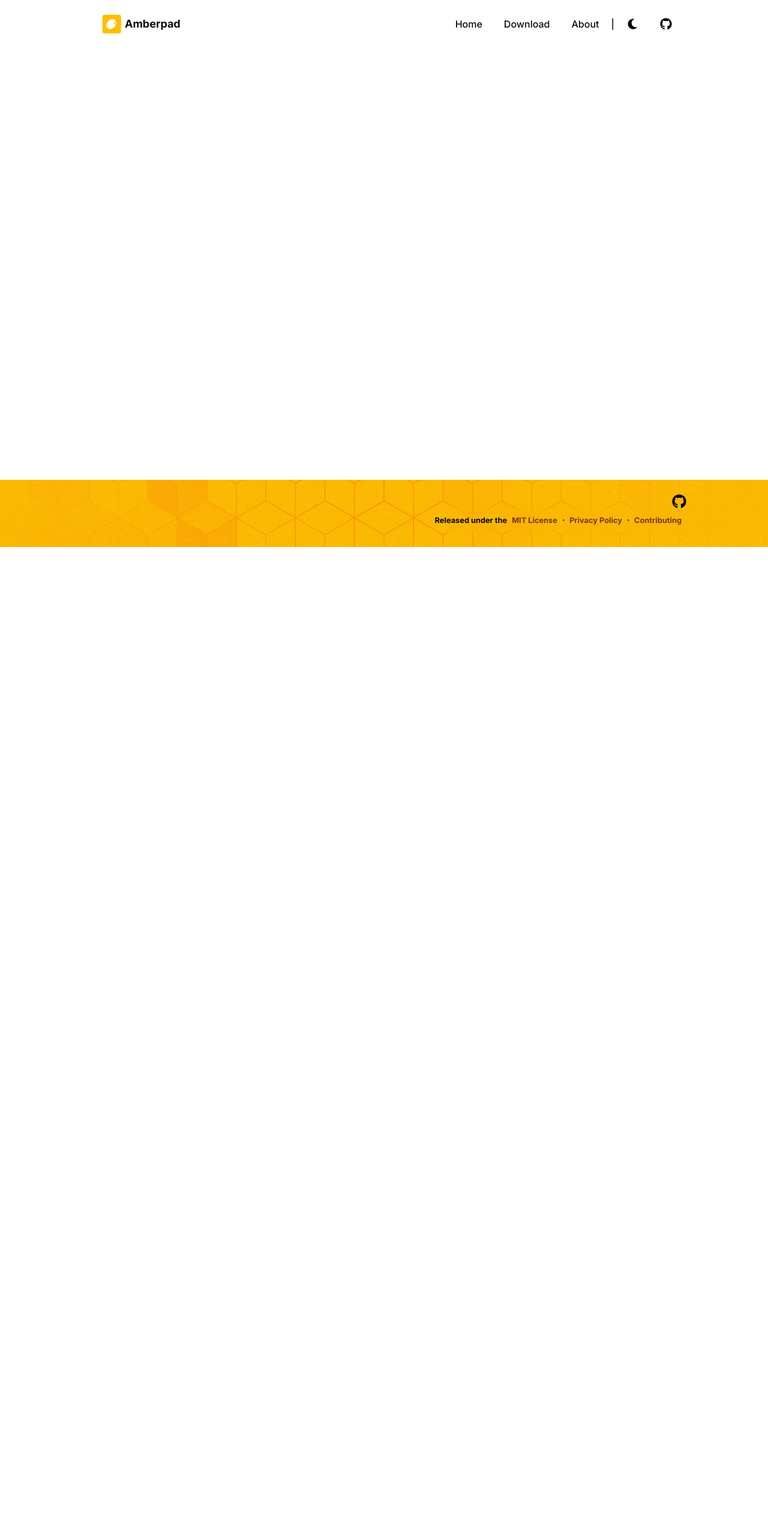
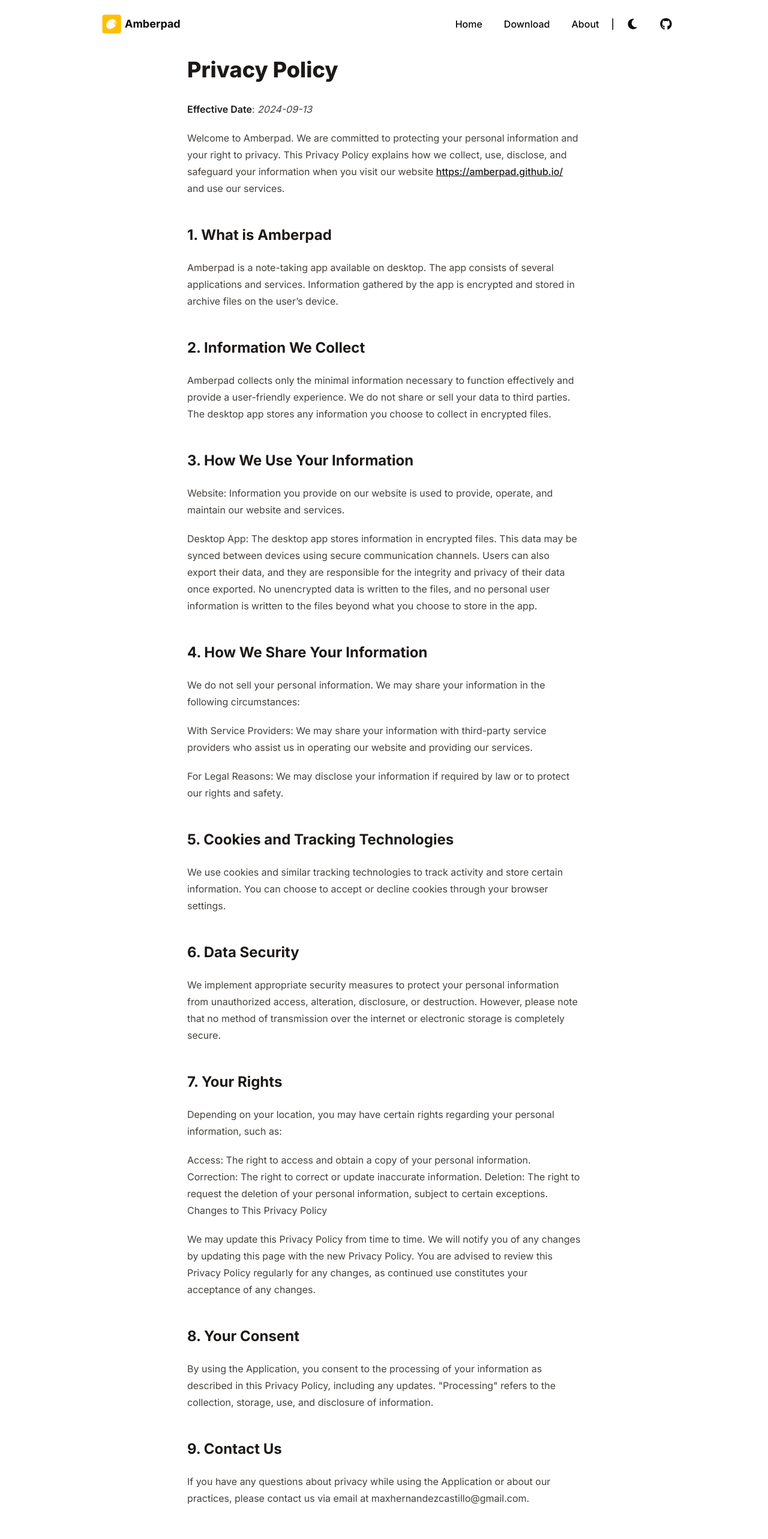
Before and after one commit to amberpad/amberpad.github.io, a Next.js app: page /privacy-policy in a window 1280 px wide. Shown: the top 2566 px of the page at 60% size. Before the commit the page ends 912 px from the top, so only its background shows below. Built offline with nearby package versions, Linux system fonts and the light colour scheme.

Commit message:
added mdx support and added privacy policy page

```diff
--- a/next.config.mjs
+++ b/next.config.mjs
@@ -1,8 +1,16 @@
+import createMDX from '@next/mdx'
+
 /** @type {import('next').NextConfig} */
 const nextConfig = {
   distDir: 'build',
   output: "export",
   images: { unoptimized: true },
+  pageExtensions: ['js', 'jsx', 'md', 'mdx', 'ts', 'tsx'],
 };
 
-export default nextConfig;
+const withMDX = createMDX({
+  // Add markdown plugins here, as desired
+})
+
+// Merge MDX config with Next.js config
+export default withMDX(nextConfig)
--- a/package.json
+++ b/package.json
@@ -31,8 +31,12 @@
     "tailwindcss-animate": "^1.0.7"
   },
   "devDependencies": {
+    "@mdx-js/loader": "^3.0.1",
+    "@mdx-js/react": "^3.0.1",
+    "@next/mdx": "^14.2.11",
     "@tailwindcss/typography": "^0.5.14",
     "@types/lodash": "^4.17.7",
+    "@types/mdx": "^2.0.13",
     "@types/node": "^20",
     "@types/react": "^18",
     "@types/react-dom": "^18",
--- /dev/null
+++ b/src/app/privacy-policy/page.mdx
@@ -0,0 +1,71 @@
+import GeneralLayout from "@/layouts/GeneralLayout";
+import { cn } from "@/lib/utils";
+
+<GeneralLayout>
+<section className={cn(
+  'flex flex-col min-h-slide justify-start items-center',
+  'w-full p-4',
+
+)}>
+<div className={cn(
+  'prose prose-stone dark:prose-invert',
+)}>
+
+# Privacy Policy
+
+**Effective Date**: *2024-09-13*
+
+Welcome to Amberpad. We are committed to protecting your personal information and your right to privacy. This Privacy Policy explains how we collect, use, disclose, and safeguard your information when you visit our website [https://amberpad.github.io/](https://amberpad.github.io/) and use our services.
+
+## 1. What is Amberpad
+
+Amberpad is a note-taking app available on desktop. The app consists of several applications and services. Information gathered by the app is encrypted and stored in archive files on the user’s device.
+
+## 2. Information We Collect
+
+Amberpad collects only the minimal information necessary to function effectively and provide a user-friendly experience. We do not share or sell your data to third parties. The desktop app stores any information you choose to collect in encrypted files.
+
+## 3. How We Use Your Information
+
+Website: Information you provide on our website is used to provide, operate, and maintain our website and services.
+
+Desktop App: The desktop app stores information in encrypted files. This data may be synced between devices using secure communication channels. Users can also export their data, and they are responsible for the integrity and privacy of their data once exported. No unencrypted data is written to the files, and no personal user information is written to the files beyond what you choose to store in the app.
+
+## 4. How We Share Your Information
+
+We do not sell your personal information. We may share your information in the following circumstances:
+
+With Service Providers: We may share your information with third-party service providers who assist us in operating our website and providing our services.
+
+For Legal Reasons: We may disclose your information if required by law or to protect our rights and safety.
+
+## 5. Cookies and Tracking Technologies
+
+We use cookies and similar tracking technologies to track activity and store certain information. You can choose to accept or decline cookies through your browser settings.
+
+## 6. Data Security
+
+We implement appropriate security measures to protect your personal information from unauthorized access, alteration, disclosure, or destruction. However, please note that no method of transmission over the internet or electronic storage is completely secure.
+
+## 7. Your Rights
+
+Depending on your location, you may have certain rights regarding your personal information, such as:
+
+Access: The right to access and obtain a copy of your personal information.
+Correction: The right to correct or update inaccurate information.
+Deletion: The right to request the deletion of your personal information, subject to certain exceptions.
+Changes to This Privacy Policy
+
+We may update this Privacy Policy from time to time. We will notify you of any changes by updating this page with the new Privacy Policy. You are advised to review this Privacy Policy regularly for any changes, as continued use constitutes your acceptance of any changes.
+
+## 8. Your Consent
+
+By using the Application, you consent to the processing of your information as described in this Privacy Policy, including any updates. "Processing" refers to the collection, storage, use, and disclosure of information.
+
+## 9. Contact Us
+
+If you have any questions about privacy while using the Application or about our practices, please contact us via email at maxhernandezcastillo@gmail.com.
+
+</div>
+</section>
+</GeneralLayout>
--- a/src/app/privacy-policy/page.tsx
+++ /dev/null
@@ -1,15 +0,0 @@
-import GeneralLayout from "@/layouts/GeneralLayout";
-import { cn } from "@/lib/utils";
-
-export default function PrivacyPolicy() {
-  return (
-    <GeneralLayout>
-      <section className={cn(
-        'flex flex-col min-h-slide justify-start items-center',
-        'w-full'
-      )}>
-
-      </section>
-    </GeneralLayout>
-  );
-}
--- a/src/components/Footer.tsx
+++ b/src/components/Footer.tsx
@@ -12,11 +12,12 @@
 const Footer = React.forwardRef<HTMLElement, Props>((props, forwardedRef) => {
   return (
     <footer
+      {...props}
       className={cn(
+        props.className || '',
         'pattern-1 w-full h-fit py-4',
-        'flex flex-row justify-center items-end'
+        'flex flex-row justify-center items-end',
       )}
-      {...props}
       ref={forwardedRef}
     >
       <div
--- a/src/layouts/GeneralLayout.tsx
+++ b/src/layouts/GeneralLayout.tsx
@@ -10,7 +10,9 @@
     <>
         <Header />
         {children}
-        <Footer />
+        <Footer
+          className="mt-24"
+        />
     </>
   )
 }
--- /dev/null
+++ b/src/mdx-components.tsx
@@ -0,0 +1,7 @@
+import type { MDXComponents } from 'mdx/types'
+
+export function useMDXComponents(components: MDXComponents): MDXComponents {
+  return {
+    ...components,
+  }
+}
```
Also changed, not shown: 1 other file (tests, documents, lock files or other folders).
